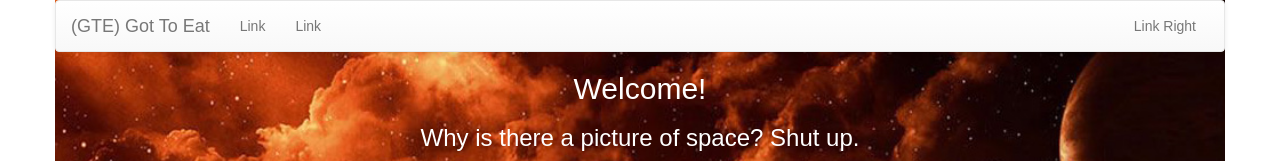
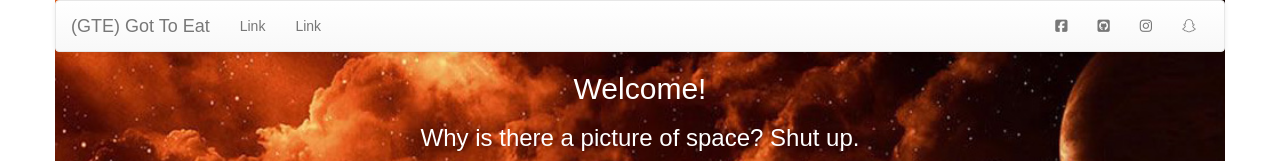
Before and after one commit to idhere703/gte, a React (Create React App) app: page / in a window 1280 px wide. Shown: the top 163 px of the page. Built offline with nearby package versions, Linux system fonts and the light colour scheme.

Commit message:
Social media links.

```diff
--- a/public/index.html
+++ b/public/index.html
@@ -6,9 +6,9 @@
     <link rel="shortcut icon" href="%PUBLIC_URL%/favicon.ico">
     <!-- Latest compiled and minified CSS -->
     <link rel="stylesheet" href="https://maxcdn.bootstrapcdn.com/bootstrap/latest/css/bootstrap.min.css">
-
     <!-- Optional theme -->
     <link rel="stylesheet" href="https://maxcdn.bootstrapcdn.com/bootstrap/latest/css/bootstrap-theme.min.css">
+    <script src="https://use.fontawesome.com/d7207349e8.js"></script>
     <!--
       Notice the use of %PUBLIC_URL% in the tag above.
       It will be replaced with the URL of the `public` folder during the build.
--- a/src/App.js
+++ b/src/App.js
@@ -9,6 +9,7 @@ import {
  } from 'react-bootstrap'
 import './App.css';
 import { Tab, Tabs, TabList, TabPanel } from 'react-tabs';
+import socialLinks from './socialMediaLinks';
 
 class App extends Component {
   getFoodContent = () => {
@@ -60,7 +61,19 @@ class App extends Component {
                       <NavItem eventKey={2} href="#">Link</NavItem>
                     </Nav>
                     <Nav pullRight>
-                      <NavItem eventKey={1} href="#">Link Right</NavItem>
+                        <NavItem href={socialLinks.facebook}>
+                          <i className="fa fa-facebook-square" aria-hidden="true"></i>
+                        </NavItem>
+                        <NavItem href={socialLinks.github}>
+                          <i className="fa fa-github-square" aria-hidden="true"></i>
+
+                        </NavItem>
+                        <NavItem href={socialLinks.instagram}>
+                          <i className="fa fa-instagram" aria-hidden="true"></i>
+                        </NavItem>
+                        <NavItem href={socialLinks.snapchat}>
+                          <i className="fa fa-snapchat" aria-hidden="true"></i>
+                        </NavItem>
                     </Nav>
                   </Navbar.Collapse>
                 </Navbar>
--- /dev/null
+++ b/src/socialMediaLinks.js
@@ -0,0 +1,7 @@
+export default {
+  facebook: 'https://www.facebook.com',
+  github: 'https://github.com/',
+  instagram: 'https://instagram.com/',
+  twitter: 'https://twitter.com/',
+  snapchat: 'https://snapchat.com/'
+};
```
